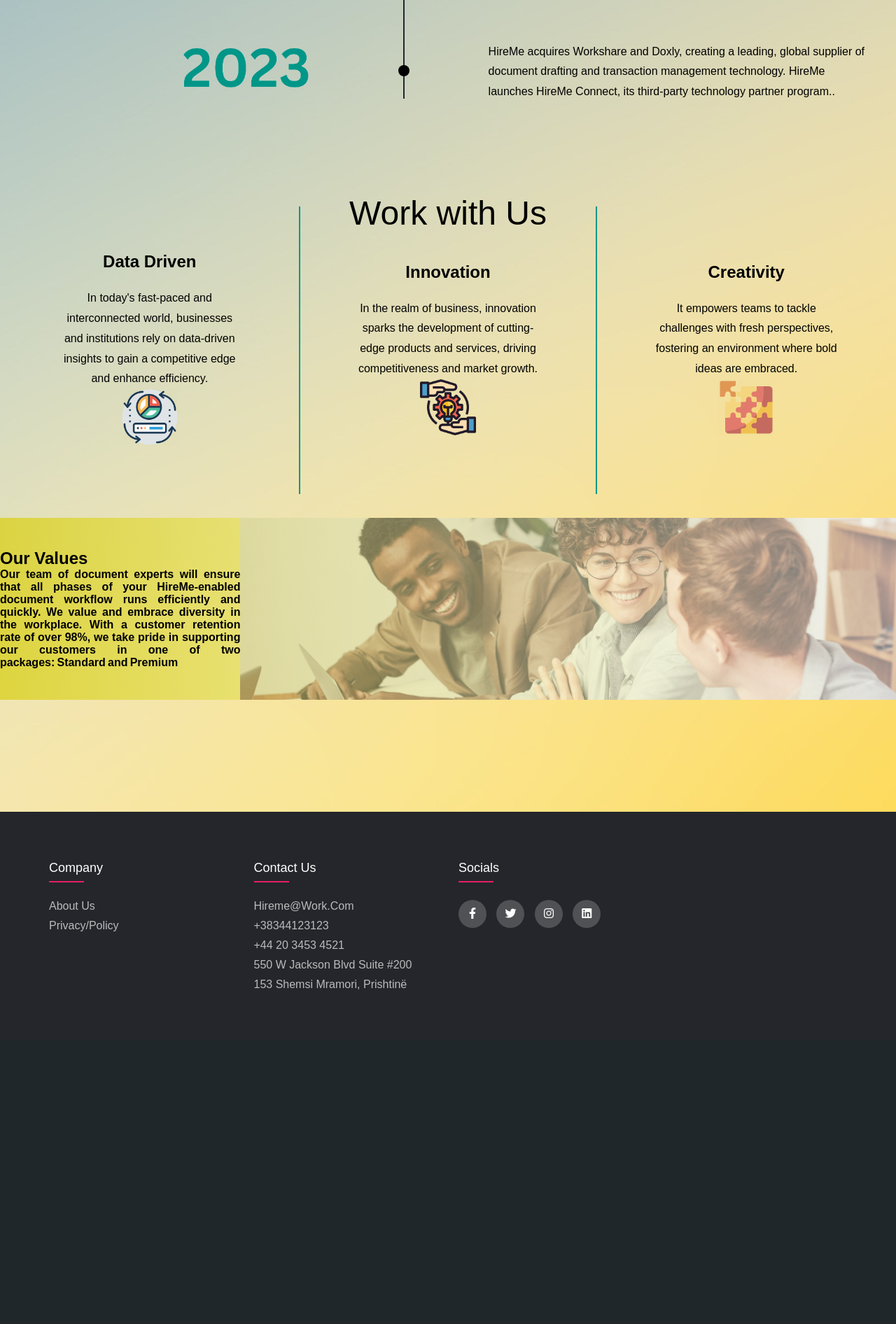
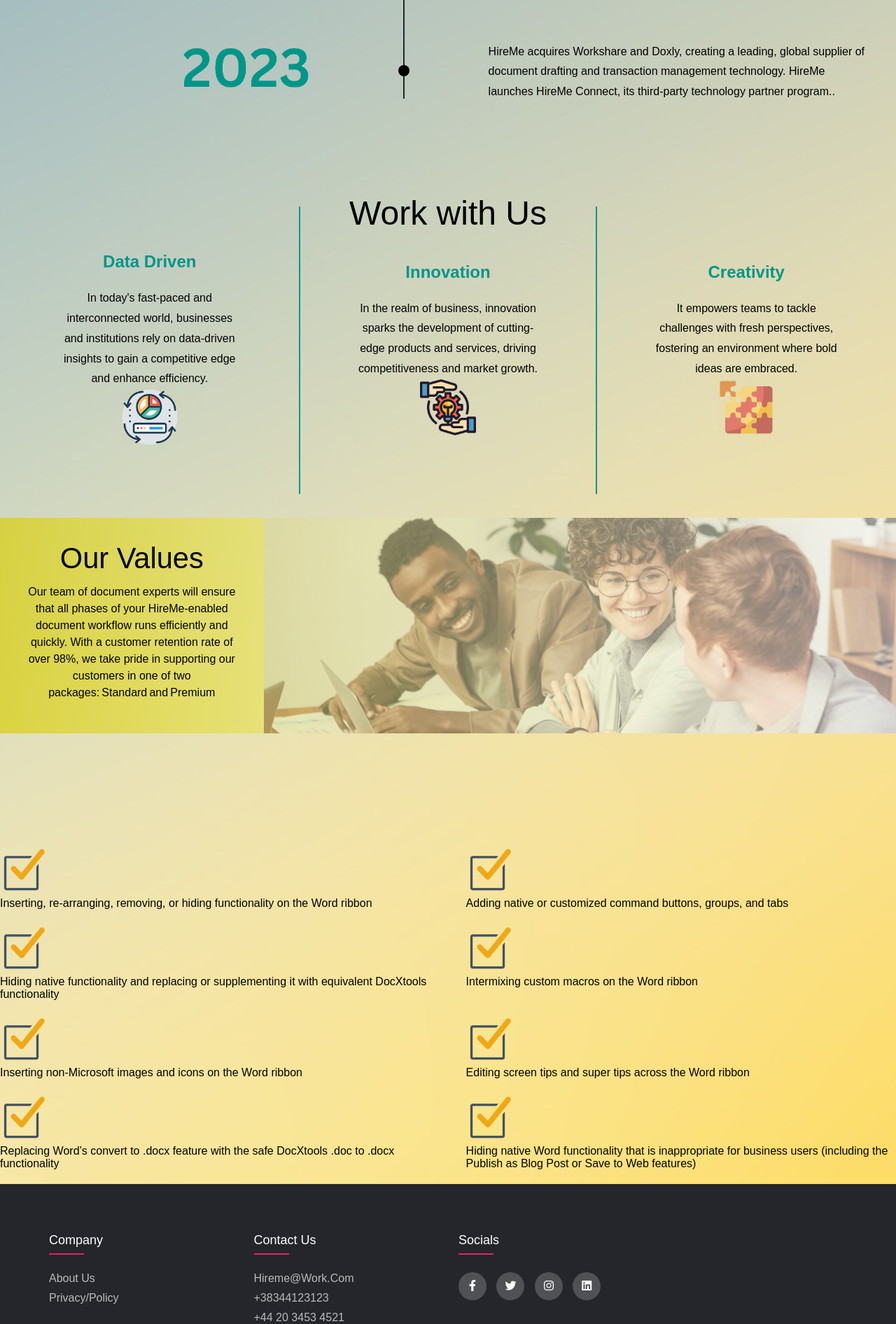
Before and after one commit to oltahasimja/PROJEKTI, a PHP site: page /aboutus.html in a window 1280 px wide. Shown: the part 814-2706 px from the top of the page at 70% size. Before the commit the page ends 2228 px from the top, so only its background shows below. Run offline with PHP 8.4, Linux system fonts and the light colour scheme.

Commit message:
services

```diff
--- a/aboutus.html
+++ b/aboutus.html
@@ -25,11 +25,11 @@
         <img src="ndertesa.jpg" alt="">
 
         <div class="texti">
-            <p style="font-size: 2.5em; margin-top: 1em;">Our Story</p>
-
+            <p id="ourstorytitle">Our Story</p>
+         <br>
             <div style="width: 20em;">
                 <p id="ourstory">
-                    A visionary team embarked on a journey seven years ago, driven by the mission to connect top-tier tech talent with organizations in need of cutting-edge solutions. Thus, HIRE ME was born, a trailblazing company dedicated to shaping the future of technology across America and Europe.
+                    A visionary team embarked on a journey seven years ago, driven by the mission to connect top-tier tech talent with organizations in need of cutting-edge solutions. <br>Thus, HIRE ME was born, a trailblazing company dedicated to shaping the future of technology across America and Europe.
                     <br>Our team of dedicated professionals has scoured the tech hubs, identifying and recruiting the brightest minds in software development, data science, artificial intelligence, and beyond.
                 </p>
             </div>
@@ -106,22 +106,64 @@
 
         <div class="blloku2">
         <div class="texti">
-        <h2>Our Values</h2>
-
-        <h4>
-            Our team of document experts will ensure that all phases of your HireMe-enabled document workflow runs efficiently and quickly. We value and embrace diversity in the workplace. With a customer retention rate of over 98%, we take pride in supporting our customers in one of two packages: Standard and Premium
-</h4>
+        <p id="ourvalues">Our Values</p>
+     <br>
+        <p>
+            Our team of document experts will ensure that all phases of your HireMe-enabled document workflow runs efficiently and quickly. With a customer retention rate of over 98%, we take pride in supporting our customers in one of two packages: Standard and Premium
+        </p>
         </div>
         <img src="values.jpg" alt="">
+
+
+        </div>
+        <div class="services">
+
+            <div class="service-1.1">
+                <img src="checkbox.png" alt="">
+                <p>Inserting, re-arranging, removing, or hiding functionality on the Word ribbon</p>
+            </div>
+            <div class="service-1.2">
+                <img src="checkbox.png" alt="">
+                <p>Adding native or customized command buttons, groups, and tabs</p>
+            </div>
+
+            <div class="service-2.1">
+                <img src="checkbox.png" alt="">
+                <p>Hiding native functionality and replacing or supplementing it with equivalent DocXtools functionality</p>
+            </div>
+            <div class="service-2.2">
+                <img src="checkbox.png" alt="">
+                <p>Intermixing custom macros on the Word ribbon</p>
+            </div>
+
+
+            <div class="service-3.1">
+                <img src="checkbox.png" alt="">
+                <p>Inserting non-Microsoft images and icons on the Word ribbon</p>
+            </div>
+            <div class="service-3.2">
+                <img src="checkbox.png" alt="">
+                <p>Editing screen tips and super tips across the Word ribbon</p>
+            </div>
+
+
+            <div class="service-4.1">
+                <img src="checkbox.png" alt="">
+                <p>Replacing Word’s convert to .docx feature with the safe DocXtools .doc to .docx functionality</p>
+            </div>
+            <div class="service-4.2">
+                <img src="checkbox.png" alt="">
+                <p>Hiding native Word functionality that is inappropriate for business users (including the Publish as Blog Post or Save to Web features)</p>
+            </div>
+
+    </div>
+        </div>
 
 
         </div>
 
         </div>
 
-
-   </div>
-</div>
    <footer class="footer">
     <div class="container">
         <div class="row">
--- a/stylecover.css
+++ b/stylecover.css
@@ -4,7 +4,7 @@
     font-family: sans-serif;
     box-sizing: border-box;
 }
-
+/*Home*/
 .banner{
     position: relative;
     width: 100%;
@@ -252,6 +252,7 @@
         opacity: 1;
     }
 }
+/*About Us*/
 .banner2{
     height: auto;
     position: relative;
@@ -271,8 +272,8 @@
     padding-right: 20px;
     display: flex;
     align-items: center;
-
-
+    flex-direction: row;
+    background-image: linear-gradient(to right,#009688,white);
     height:16.26em;
     width: 100%;
 
@@ -288,7 +289,7 @@
 
     background-image: linear-gradient(to right,rgba(216, 207, 23, 0.741),white);
 
-    height:16.26em;
+    height:19.26em;
     width: 100%;
 
   }
@@ -299,15 +300,21 @@
      object-fit: cover;
   }
   .blloku1 img{
-
+    opacity: 0.8;
     width: 45%;
     height:100%;
-    margin-right: 20px;
+    margin-right: 0.5em;
+
   }
   .texti{
-    width: 55%;
-    text-align: justify;
-    text-justify: inter-word;
+    margin-left: 2.3em;
+    margin-right: 2.3em;
+    width: 50.3%;
+    line-height: 1.5em;
+    text-align: center;
+  }
+  #ourvalues{
+    font-size: 2.6em;
   }
   .data{
     width: 5em;
@@ -323,6 +330,11 @@
   }
   #ourstory{
     width: 40em;
+    text-align: center;
+  }
+  #ourstorytitle{
+    font-size: 2.5em;
+    text-align: center;
   }
   .work{
     display: flex;
@@ -354,12 +366,11 @@
     padding: 5em;
     width: 33.3%;
     text-align: center;
-    /* row-gap: 1.2em; */
-  }  .tabela-3{
+  }
+  .tabela-3{
     padding: 5em;
     width: 33.3%;
     text-align: center;
-    /* row-gap: 1.2em; */
   }
   #parag1{
     text-align: center;
@@ -368,6 +379,7 @@
 
   .tabela-1 h2,.tabela-2 h2, .tabela-3 h2{
     margin-bottom: 1em;
+    color: #009688;
 
   }
   #why{
@@ -457,3 +469,15 @@
   width:34em;
   line-height: 1.8em;
 }
+
+.services{
+  display: flex;
+  flex-wrap: wrap;
+  justify-content: space-between;
+
+}
+
+.services > div {
+  flex: 0 0 48%;
+  margin-bottom: 20px;
+}
```
Also changed, not shown: checkbox.png (added). Lines whose indentation alone changed are shown as unchanged.
